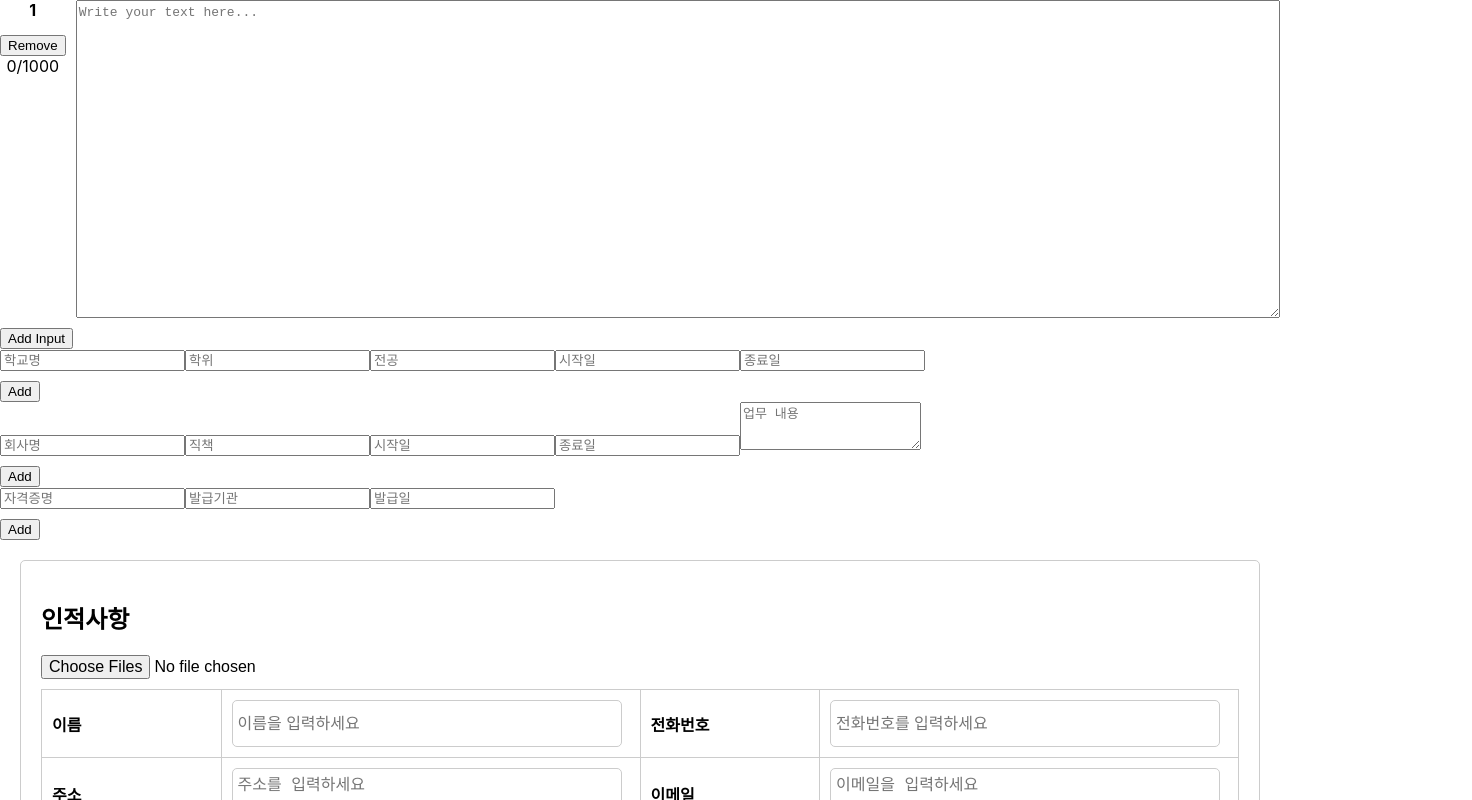
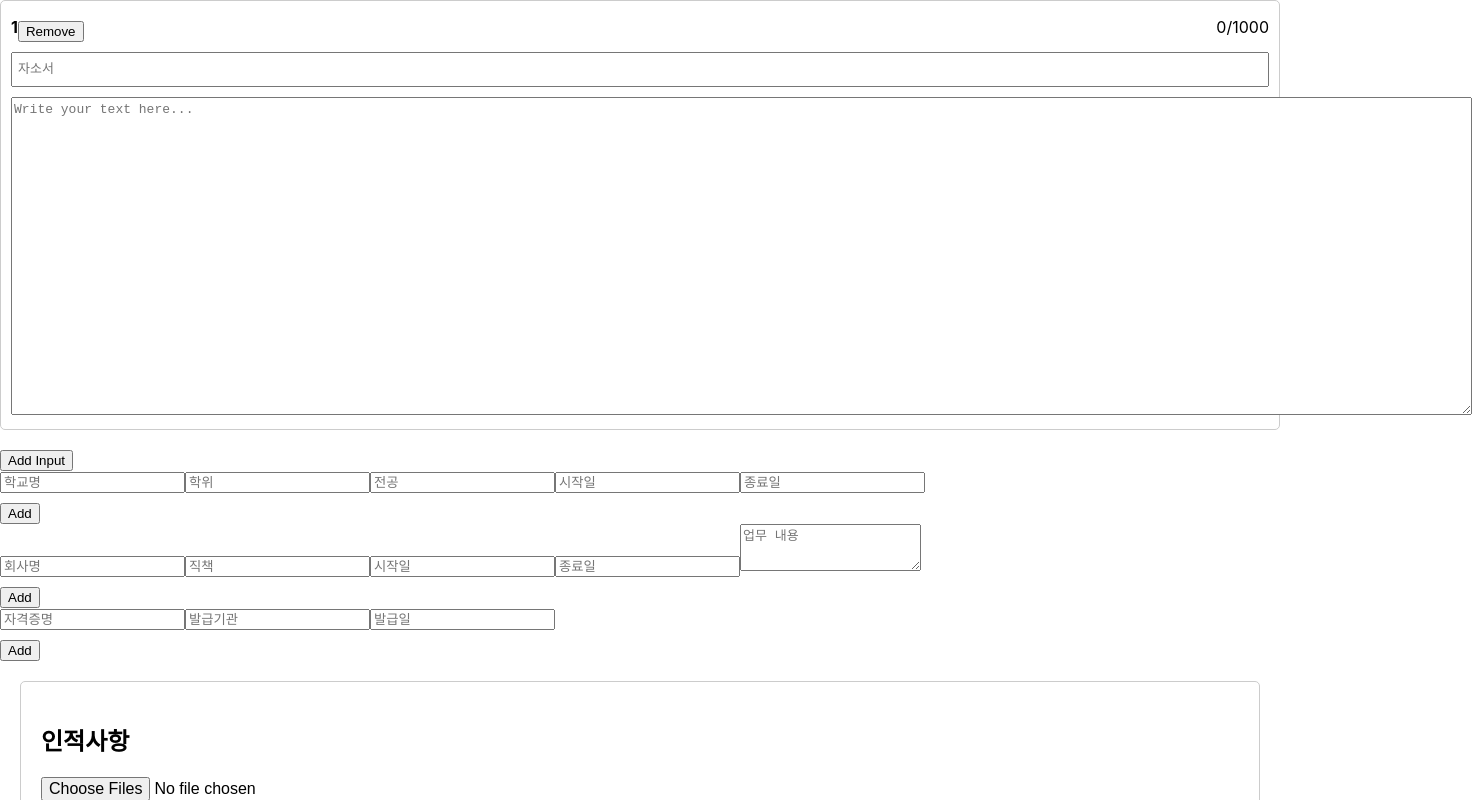
Before and after one commit to jeauk/react-resume, a React (Create React App) app: page / in a window 1280 px wide. Shown: the top 800 px of the page, 1472 px wide, since content can reach past the window. Built offline with nearby package versions, Linux system fonts and the light colour scheme.

Commit message:
게시판 4

```diff
--- a/src/components/MaxLengthInput.css
+++ b/src/components/MaxLengthInput.css
@@ -1,32 +1,43 @@
 /* MaxLengthInput.css */
-textarea {
+textarea, .title-input {
   font-size: 13px;
   line-height: 1.6;
 }
 
 .input-container {
   display: flex;
-  align-items: flex-start;
+  flex-direction: column;
   margin-bottom: 10px;
   position: relative;
+  border: 1px solid #ccc;
+  padding: 10px;
+  border-radius: 5px;
 }
 
 .input-info-box {
   display: flex;
-  flex-direction: column;
+  justify-content: space-between;
   align-items: center;
-  margin-right: 10px;
+  margin-bottom: 10px;
 }
 
 .input-id {
   font-weight: bold;
-  text-align: center;
-  margin-bottom: 5px;
+}
+
+.title-input {
+  width: 100%;
+  margin-bottom: 10px;
+  padding: 5px;
+  box-sizing: border-box;
+}
+
+.char-count {
+  margin-left: auto;
 }
 
 button {
   margin-top: 10px;
-  display: block;
 }
 
 button:disabled {
--- a/src/components/MaxLengthInput.jsx
+++ b/src/components/MaxLengthInput.jsx
@@ -3,13 +3,13 @@ import './MaxLengthInput.css';
 import { v4 as uuidv4 } from 'uuid';
 
 const MaxLengthInput = () => {
-  const [inputs, setInputs] = useState([{ id: uuidv4(), text: '' }]);
+  const [inputs, setInputs] = useState([{ id: uuidv4(), title: '', text: '' }]);
   const maxLength = 1000;
 
-  const handleChange = (e, id) => {
+  const handleChange = (e, id, field) => {
     const newInputs = inputs.map(input => {
       if (input.id === id) {
-        return { ...input, text: e.target.value };
+        return { ...input, [field]: e.target.value };
       }
       return input;
     });
@@ -18,7 +18,7 @@ const MaxLengthInput = () => {
 
   const addInput = () => {
     if (inputs.length < 5) {
-      const newInput = { id: uuidv4(), text: '' };
+      const newInput = { id: uuidv4(), title: '', text: '' };
       setInputs([...inputs, newInput]);
     }
   };
@@ -32,22 +32,31 @@ const MaxLengthInput = () => {
   return (
     <div>
       {inputs.map((input, index) => (
-          <form action="">
         <div key={input.id} className="input-container">
           <div className="input-info-box">
             <div className="input-id">{index + 1}</div>
-            <button onClick={() => removeInput(input.id)}>Remove</button>
+            <button type="button" onClick={() => removeInput(input.id)}>Remove</button>
+            <div className="char-count">
               {input.text.length}/{maxLength}
             </div>
+          </div>
+          <div className="input-box">
+            <input
+              type="text"
+              value={input.title}
+              onChange={(e) => handleChange(e, input.id, 'title')}
+              placeholder="자소서"
+              className="title-input"
+            />
             <textarea
               value={input.text}
-            onChange={(e) => handleChange(e, input.id)}
+              onChange={(e) => handleChange(e, input.id, 'text')}
               placeholder="Write your text here..."
               rows="15"
               cols="180"
             />
           </div>
-            </form>
+        </div>
       ))}
       <button onClick={addInput} disabled={inputs.length >= 5}>Add Input</button>
     </div>
```
Lines whose indentation alone changed are shown as unchanged.
